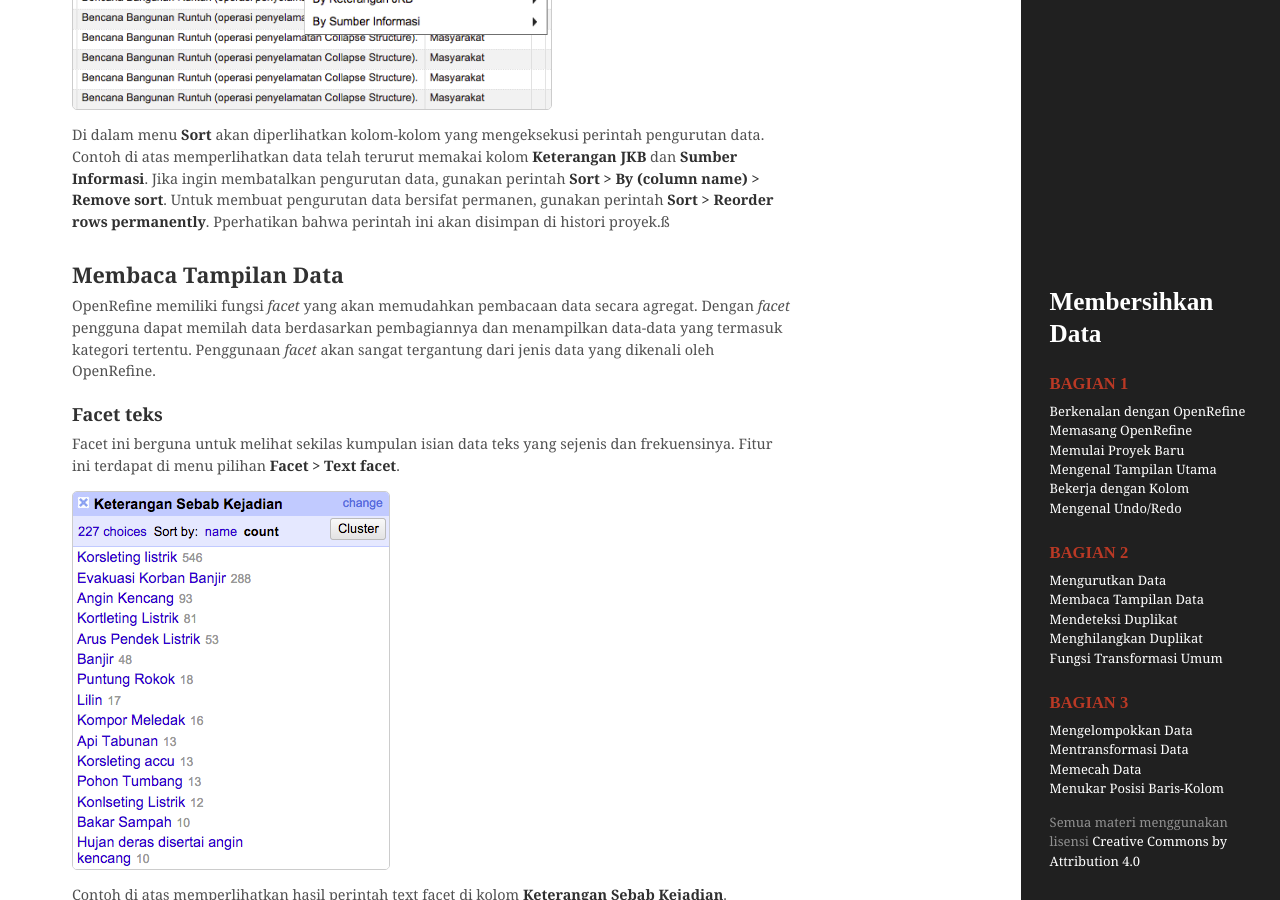
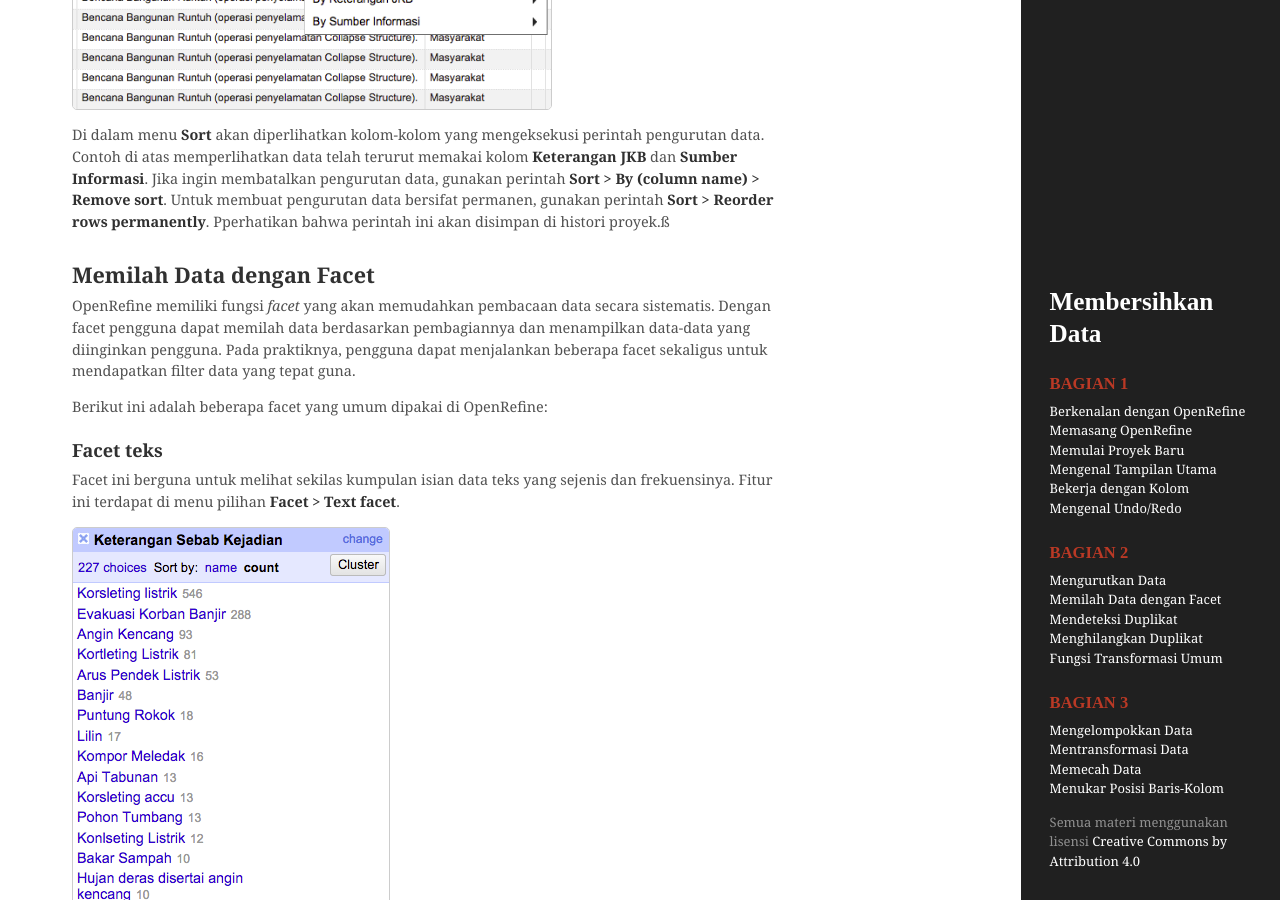
Before and after one commit to OpenDataLabJakarta/trainings, a Jekyll site: the page built from cleaning/index.html, in a window 1280 px wide and 900 px high, scrolled down 5940 px. Built offline with Jekyll 4.4.1, drawn with Linux system fonts in a browser that asks for light colours; some web fonts are replaced.

Commit message:
Changing the module title

```diff
--- a/_includes/modules/cleaning/2.2-faceting-data.md
+++ b/_includes/modules/cleaning/2.2-faceting-data.md
@@ -1,7 +1,9 @@
-Membaca Tampilan Data
----------------------
+Memilah Data dengan Facet
+-------------------------
 
-OpenRefine memiliki fungsi *facet* yang akan memudahkan pembacaan data secara agregat. Dengan *facet* pengguna dapat memilah data berdasarkan pembagiannya dan menampilkan data-data yang termasuk  kategori tertentu. Penggunaan *facet* akan sangat tergantung dari jenis data yang dikenali oleh OpenRefine.
+OpenRefine memiliki fungsi *facet* yang akan memudahkan pembacaan data secara sistematis. Dengan facet pengguna dapat memilah data berdasarkan pembagiannya dan menampilkan data-data yang diinginkan pengguna. Pada praktiknya, pengguna dapat menjalankan beberapa facet sekaligus untuk mendapatkan filter data yang tepat guna.
+
+Berikut ini adalah beberapa facet yang umum dipakai di OpenRefine:
 
 ### Facet teks
 
--- a/_includes/sidebar.html
+++ b/_includes/sidebar.html
@@ -36,7 +36,7 @@
         <a href="#mengurutkan-data">Mengurutkan Data</a>
       </li>
       <li>
-        <a href="#membaca-tampilan-data">Membaca Tampilan Data</a>
+        <a href="#memilah-data-dengan-facet">Memilah Data dengan Facet</a>
       </li>
       <li>
         <a href="#mendeteksi-duplikat">Mendeteksi Duplikat</a>
```
